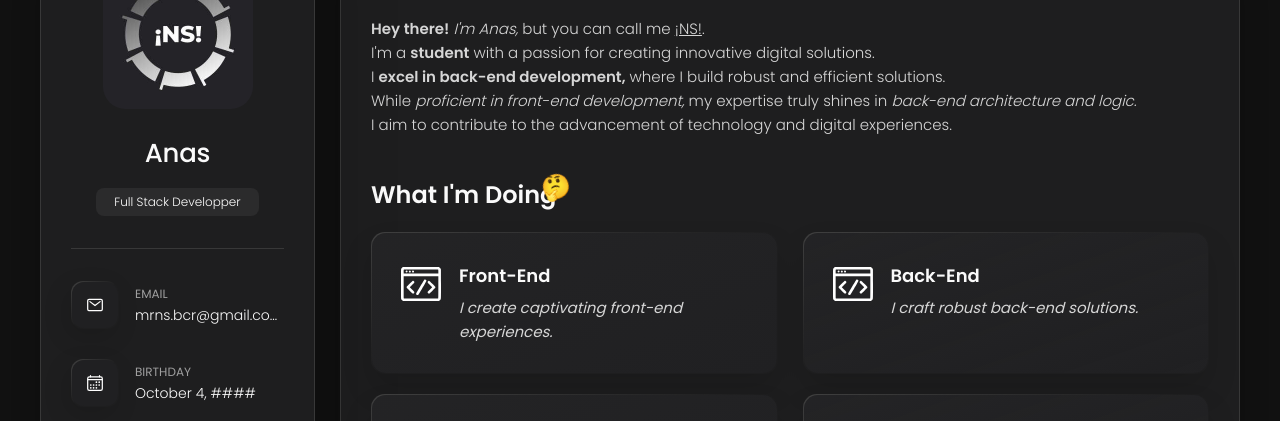
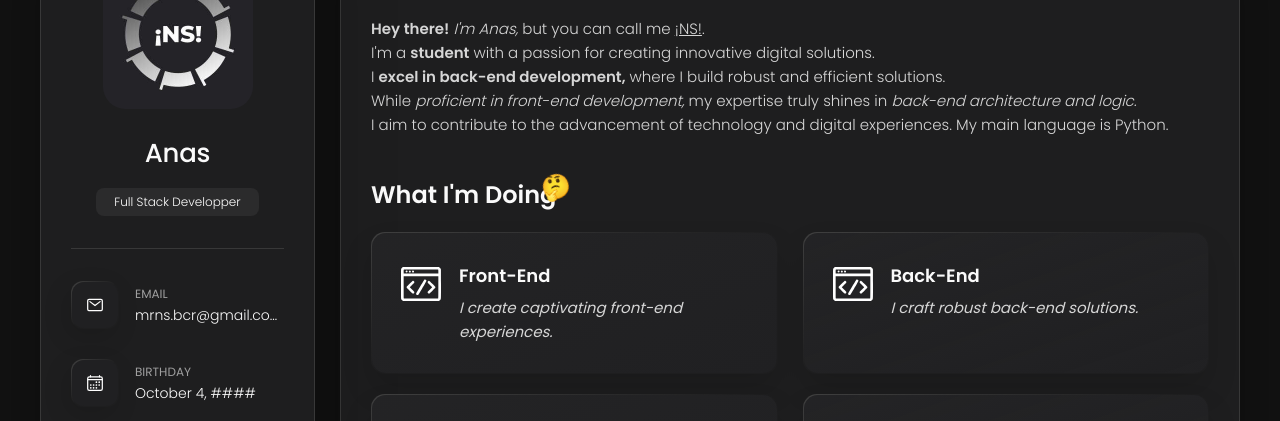
Before and after one commit to ns-bcr/ns-bcr.github.io, a plain HTML site: page index.html in a window 1280 px wide. Shown: the part 162-583 px from the top of the page. Drawn offline with nearby package versions, Linux system fonts and the light colour scheme.

Commit message:
Update index.html

```diff
--- a/index.html
+++ b/index.html
@@ -188,7 +188,7 @@
             I'm a <strong>student</strong> with a passion for creating innovative digital solutions. <br>
             I <strong>excel in back-end development,</strong> where I build robust and efficient solutions. <br>
             While <em>proficient in front-end development,</em> my expertise truly shines in <em>back-end architecture and logic.</em> <br>
-            I aim to contribute to the advancement of technology and digital experiences.
+            I aim to contribute to the advancement of technology and digital experiences. My main language is Python.
           </p>
         </section>
 
```
